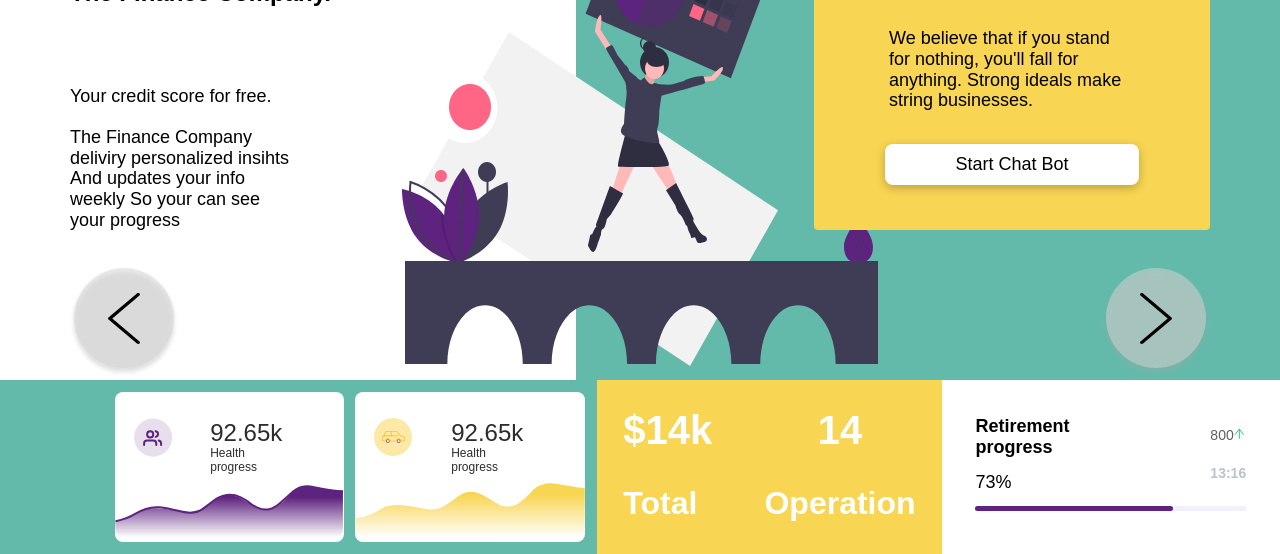
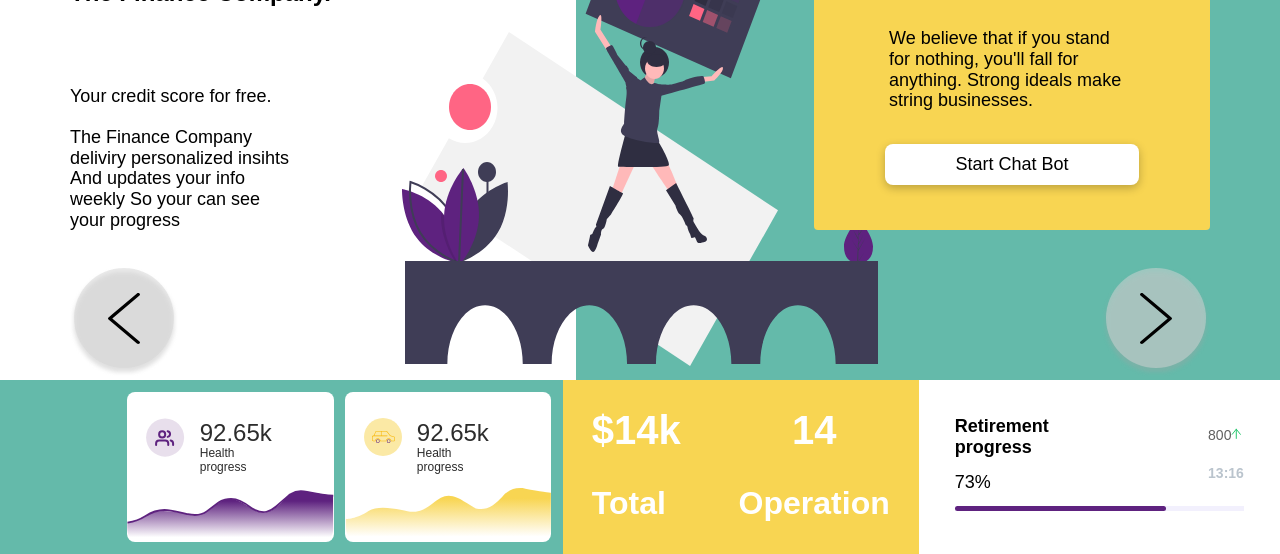
Before and after one commit to vanilla-ice/money-landing, a website: page finance.html in a window 1280 px wide. Shown: the part 448-1002 px from the top of the page. Drawn offline with Linux system fonts and the light colour scheme.

Commit message:
fixed -> card styles

```diff
--- a/finance.html
+++ b/finance.html
@@ -205,7 +205,7 @@
         </div>
       </div>
       <div class="bottom__card">
-        <svg width="229" height="53" viewBox="0 0 229 53" fill="none" xmlns="http://www.w3.org/2000/svg">
+        <svg viewBox="0 0 229 53" fill="none" xmlns="http://www.w3.org/2000/svg">
           <path fill-rule="evenodd" clip-rule="evenodd" d="M0.537094 36.1642C0.537094 36.1642 11.012 36.0517 24.3082 27.0732C37.6043 18.0947 66.8146 27.8199 72.767 27.8199C78.7195 27.8199 83.9432 27.4922 95.8661 18.5228C107.789 9.5534 113.91 6.17575 130.561 15.9905C147.212 25.8053 143.662 23.8639 143.662 23.8639C143.662 23.8639 153.944 27.4797 163.175 20.5854C172.406 13.6912 175.78 8.66473 175.78 8.66473C175.78 8.66473 183.866 -0.98297 199.518 2.0077C215.171 4.99836 227.929 6.52941 227.929 6.52941V39.5873C227.929 39.5873 229.012 52.3 223.405 52.3C217.799 52.3 10.9671 52.3 4.82092 52.3C-1.32528 52.3 0.537094 36.1642 0.537094 36.1642Z" fill="url(#paint0_linear)"/>
           <path d="M0.537109 36.1642C0.537109 36.1642 11.9767 34.066 20.104 28.9193C28.2313 23.7727 36.0012 21.4061 44.7038 22.2982C53.4063 23.1902 64.5433 26.2067 67.4216 26.8C70.2999 27.3934 80.9474 29.0734 88.1822 23.6196C95.417 18.1658 101.26 13.8175 101.26 13.8175C101.26 13.8175 112.384 5.9862 125.192 12.149C138 18.3118 132.424 17.9265 141.789 22.2982C151.153 26.6699 157.775 24.4746 164.893 18.3118C172.011 12.149 179.007 5.58347 180.607 4.74836C182.208 3.91325 186.921 -0.501162 199.087 2.1236C211.252 4.74836 224.031 6.24598 228.104 6.24598" stroke="#5E227F" stroke-width="2"/>
           <defs>
@@ -237,7 +237,7 @@
         </div>
       </div>
       <div class="bottom__card">
-        <svg width="230" height="55" viewBox="0 0 230 55" fill="none" xmlns="http://www.w3.org/2000/svg">
+        <svg viewBox="0 0 230 55" fill="none" xmlns="http://www.w3.org/2000/svg">
           <path fill-rule="evenodd" clip-rule="evenodd" d="M0.999899 34.8642C0.999899 34.8642 12.9079 34.7517 26.204 25.7732C39.5002 16.7947 68.7105 26.5199 74.6629 26.5199C80.6154 26.5199 85.8391 26.1922 97.762 17.2228C106.283 10.8129 111.84 7.25873 120.395 9.33452C123.811 10.1634 127.705 11.8898 132.457 14.6905C149.107 24.5053 145.558 22.5639 145.558 22.5639C145.558 22.5639 155.84 26.1796 165.071 19.2854C174.302 12.3912 177.676 7.36473 177.676 7.36473C177.676 7.36473 185.762 -2.28297 201.414 0.707693C217.066 3.69836 229.825 5.2294 229.825 5.2294L229.757 41.6276C229.757 41.6276 230.84 54.3403 225.234 54.3403C219.628 54.3403 13.0067 54.3403 6.8605 54.3403C4.70499 54.3403 2.50719 52.4865 1.5383 48.8934C0.665395 45.6562 0.999899 34.8642 0.999899 34.8642Z" fill="url(#paint1_linear)"/>
           <defs>
           <linearGradient id="paint1_linear" x1="25.2747" y1="11.5632" x2="25.2747" y2="54.3403" gradientUnits="userSpaceOnUse">
--- a/styles/main.scss
+++ b/styles/main.scss
@@ -323,6 +323,7 @@ ul {
  flex-direction: column;
  padding-top: 16px;
  padding-right: 62px;
+ padding-left: 15px;
 }
 
 .text__head {
```
Also changed, not shown: health.html (+2 -2 lines), home.html (+2 -2 lines), index.html (+2 -2 lines), retirement.html (+2 -2 lines), vacation.html (+2 -2 lines), dist/main.css.
